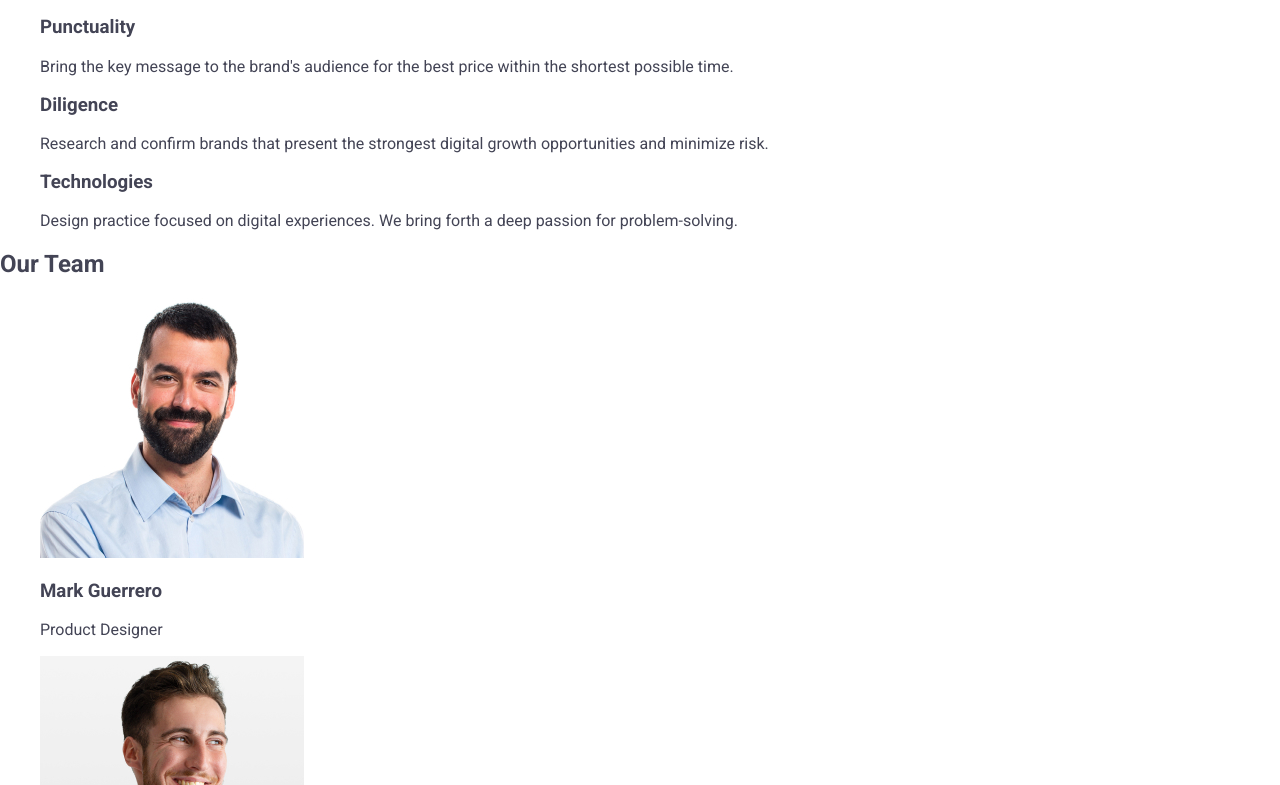
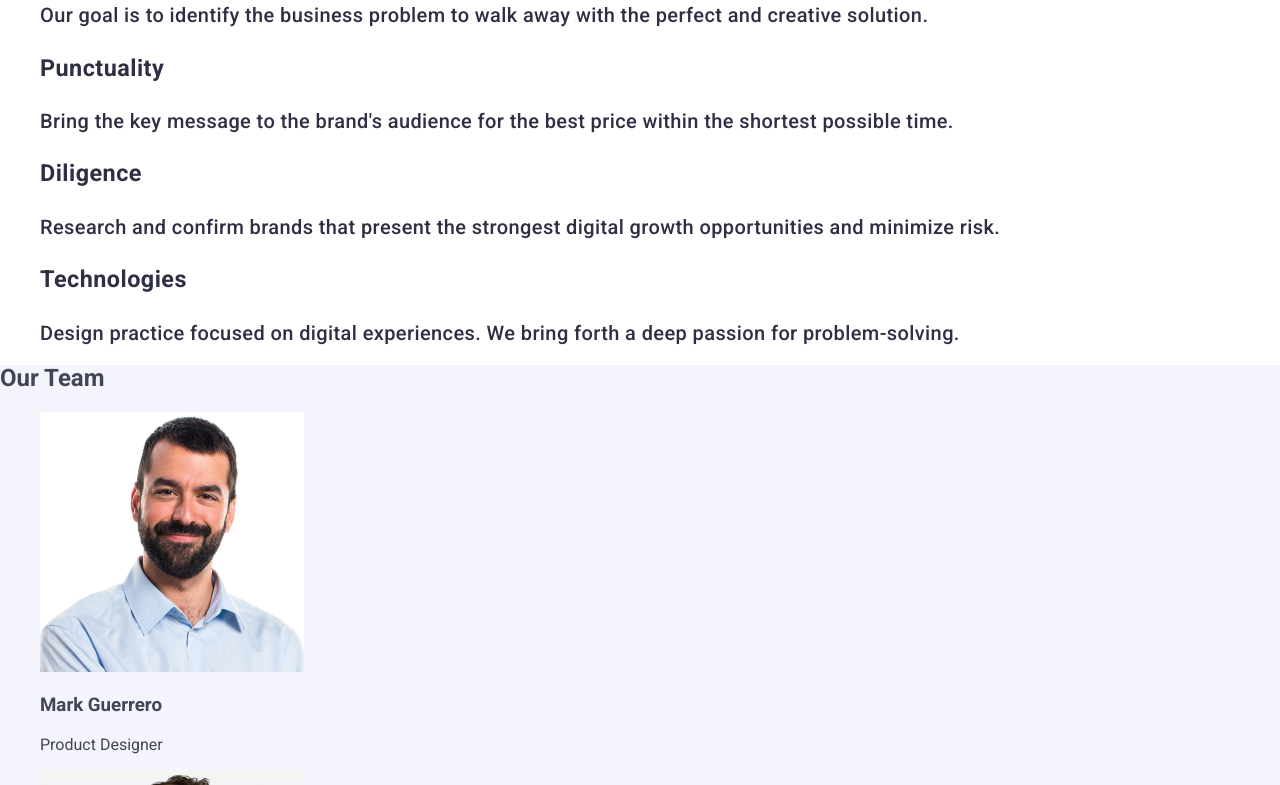
Before and after one commit to DariaPuhach/goit-markup-hw-02, a plain HTML site: page index.html in a window 1280 px wide. Shown: the part 435-1220 px from the top of the page. Drawn offline with nearby package versions, Linux system fonts and the light colour scheme.

Commit message:
css add section2

```diff
--- a/css/styles.css
+++ b/css/styles.css
@@ -2,7 +2,6 @@
     --c-brand:#4D5AE5;;
     --c-primary: #2E2F42;
     --c-primary-light: #F4F4FD;
-    --c-background: #2E2F42;
     --c-background-light: #FFF;
 }
 
@@ -73,15 +72,14 @@ button {
     color: #404bbf;
 }
 .hero{
-    background-color: var(--c-background);
+    background-color:var(--c-primary);
 }
 .hero-text{
     font-size: 56px;
     line-height: 1.07;
     text-align: center;
     letter-spacing: 0.02em;
-    color: var(--c-background-light)
-}
+    color: var(--c-background-light);}
 .hero-button{
     color: var(--c-brand);
     font-weight: 500;
@@ -91,5 +89,19 @@ button {
     cursor: pointer;
 }
 .hero-button:hover, .hero-button:focus{
-    background-color: #404BBF
+    background-color: #404BBF;}
+
+.advantages{
+    font-weight: 500;
+    font-size: 20px;
+    line-height: 1.2;
+    letter-spacing: 0.02em;
+    color: var(--c-primary);
 }
+.advantages-title{
+    line-height: 1.5;
+    letter-spacing: 0.02em;
+}
+.team-section{
+    background-color: var(--c-primary-light);
+}
--- a/index.html
+++ b/index.html
@@ -42,28 +42,28 @@
             <h1 class="hero-text" >Effective Solutions for Your Business</h1>
             <button class="hero-button" type="button">Order Service</button>
             </section>
-                <section>
+                <section class="advantages">
                     <h2 class="visually-hidden">our advantages</h2>
                     <ul>
                         <li>
-                    <h3>Strategy</h3>
-                    <p>Our goal is to identify the business problem to walk away with the perfect and creative solution.</p>
+                    <h3 class="advantages-title">Strategy</h3>
+                    <p class="advantages-text">Our goal is to identify the business problem to walk away with the perfect and creative solution.</p>
                        </li>
                 <li>
-                    <h3>Punctuality</h3>
-                    <p>Bring the key message to the brand's audience for the best price within the shortest possible time.</p>
+                    <h3 class="advantages-title">Punctuality</h3>
+                    <p class="advantages-text">Bring the key message to the brand's audience for the best price within the shortest possible time.</p>
                 </li>
                 <li>
-                    <h3>Diligence</h3>
-                    <p>Research and confirm brands that present the strongest digital growth opportunities and minimize risk.</p>
+                    <h3 class="advantages-title">Diligence</h3>
+                    <p class="advantages-text">Research and confirm brands that present the strongest digital growth opportunities and minimize risk.</p>
                 </li>
                 <li>
-                    <h3>Technologies</h3>
-                    <p>Design practice focused on digital experiences. We bring forth a deep passion for problem-solving.</p>
+                    <h3 class="advantages-title">Technologies</h3>
+                    <p class="advantages-text">Design practice focused on digital experiences. We bring forth a deep passion for problem-solving.</p>
                 </li>
                 </ul>
                 </section>
-                <section>
+                <section class="team-section">
             <h2>Our Team</h2>
             <ul>
                 <li>
```
